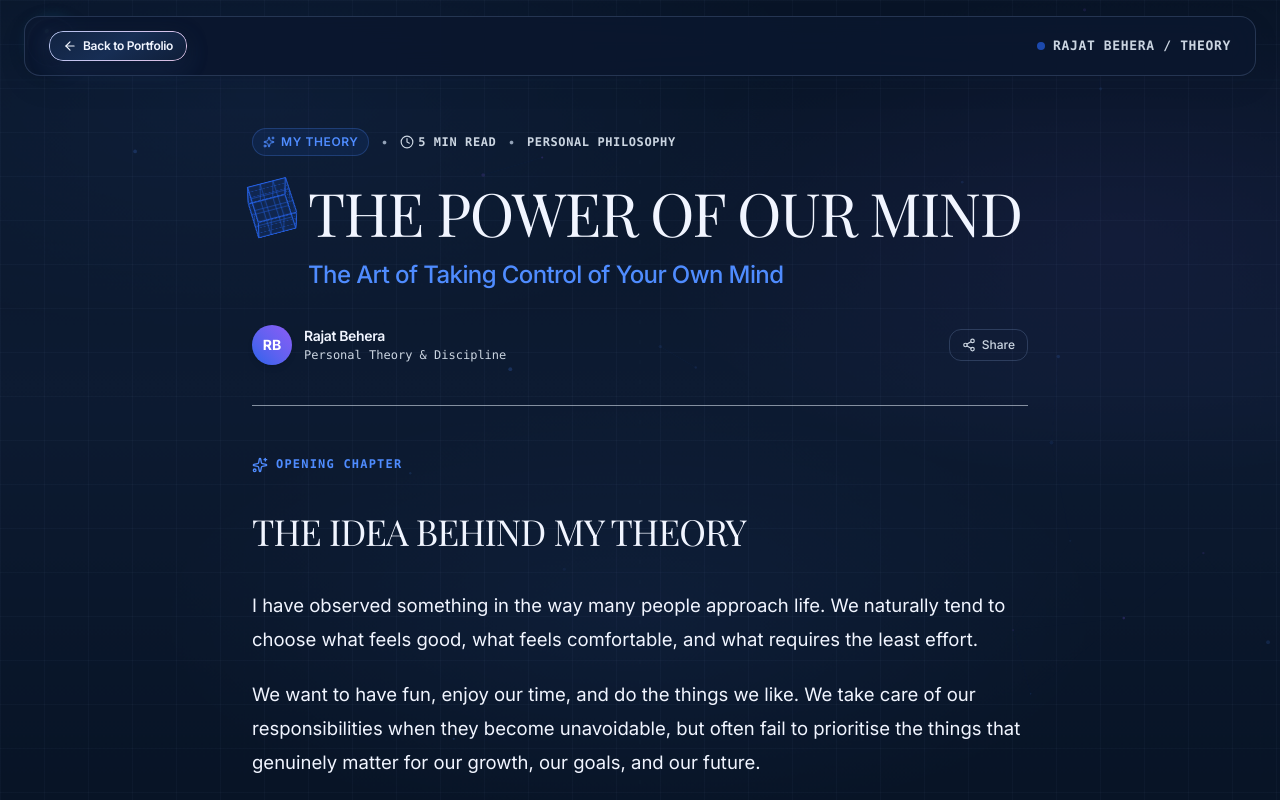
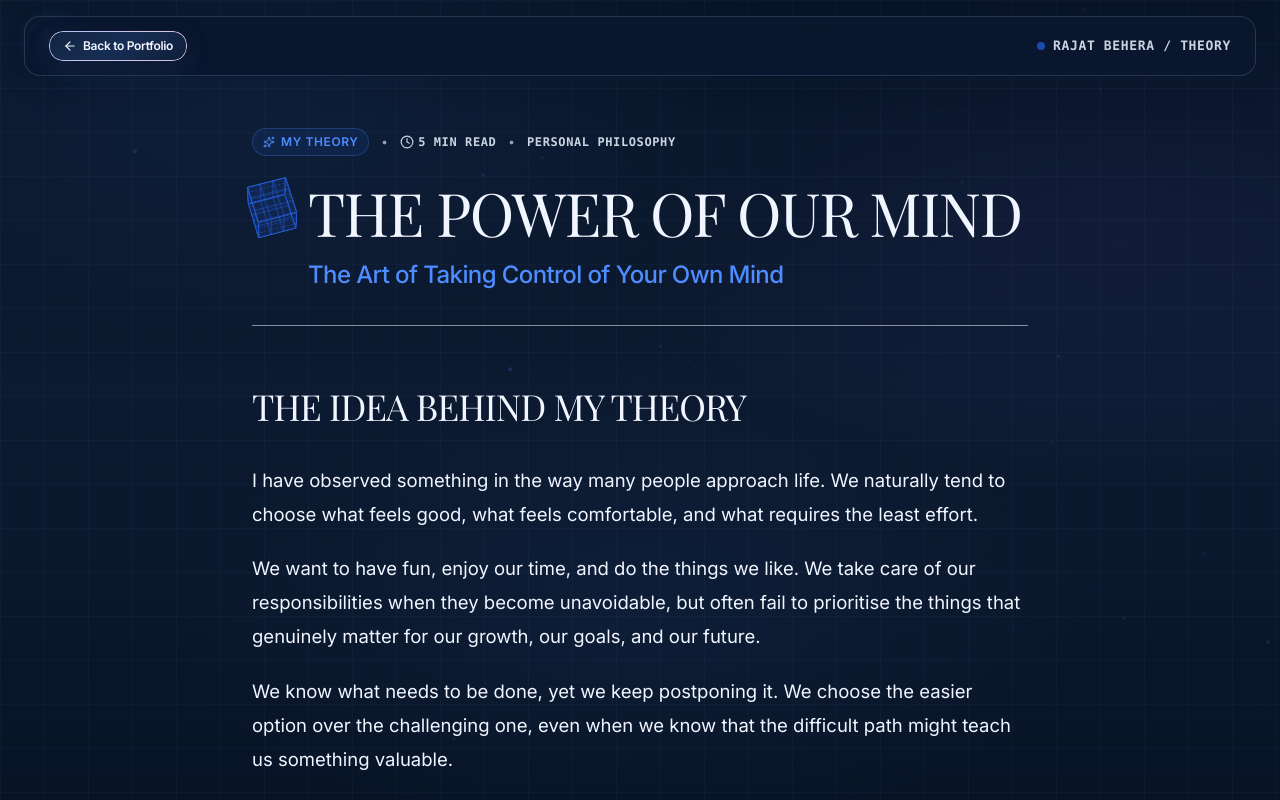
Before and after one commit to rajatbehera05/MyPortfolio, a React (Vite) app: page /theory in a window 1280 px wide. Shown: the top 800 px of the page. Built offline with nearby package versions, Linux system fonts and the light colour scheme; a web font is replaced by a local one.

Commit message:
fix(theory): remove author card, share button, and opening chapter badge for clean header layout

```diff
--- a/src/pages/TheoryPage.jsx
+++ b/src/pages/TheoryPage.jsx
@@ -4,7 +4,6 @@ import {
   Sparkles,
   ArrowLeft,
   Clock,
-  Share2,
   Compass,
   Flame,
   ShieldCheck,
@@ -34,23 +33,6 @@ export default function TheoryPage() {
 
   const handleBackToHome = () => {
     navigate('/');
-  };
-
-  const handleShare = async () => {
-    if (typeof navigator !== 'undefined' && navigator.share) {
-      try {
-        await navigator.share({
-          title: 'THE POWER OF OUR MIND — Rajat Behera',
-          text: 'The Art of Taking Control of Your Own Mind by Rajat Behera.',
-          url: window.location.href,
-        });
-      } catch {
-        // Fallback silently if share was dismissed
-      }
-    } else if (typeof navigator !== 'undefined' && navigator.clipboard) {
-      navigator.clipboard.writeText(window.location.href);
-      alert('Link copied to clipboard!');
-    }
   };
 
   return (
@@ -104,7 +86,7 @@ export default function TheoryPage() {
       <main className="relative z-10 pt-24 sm:pt-28 md:pt-32 pb-24 max-w-[840px] mx-auto px-4 sm:px-8">
 
         {/* Article Header & Metadata */}
-        <header className="space-y-6 pb-10 border-b border-[#D5DFEB]/60">
+        <header className="space-y-6 pb-8 border-b border-[#D5DFEB]/60">
           <div className="flex flex-wrap items-center gap-2.5 sm:gap-3 text-[12px] font-semibold tracking-wider uppercase">
             <span className="inline-flex items-center gap-1.5 px-2.5 py-1 rounded-full bg-[#2563EB]/10 text-[#2563EB] border border-[#2563EB]/25">
               <Sparkles className="w-3 h-3" />
@@ -140,39 +122,13 @@ export default function TheoryPage() {
               </h2>
             </div>
           </div>
-
-          <div className="flex items-center justify-between pt-2">
-            <div className="flex items-center gap-3">
-              <div className="w-10 h-10 rounded-full bg-gradient-to-tr from-[#2563EB] to-[#8B5CF6] flex items-center justify-center text-white font-bold text-sm shadow-md">
-                RB
-              </div>
-              <div>
-                <p className="text-[14px] font-semibold tracking-tight">Rajat Behera</p>
-                <p className="text-[12px] text-[#64748B] font-mono">Personal Theory &amp; Discipline</p>
-              </div>
-            </div>
-
-            <button
-              type="button"
-              onClick={handleShare}
-              className="inline-flex items-center gap-1.5 px-3 py-1.5 rounded-xl text-[12px] font-medium border border-[#D5DFEB] hover:border-[#2563EB]/40 transition-colors cursor-pointer text-[#475569] hover:text-[#0F172A] [data-theme='night']_&:text-[#A9B8D0] [data-theme='night']_&:hover:text-white"
-            >
-              <Share2 className="w-3.5 h-3.5" />
-              <span>Share</span>
-            </button>
-          </div>
         </header>
 
         {/* Article Body */}
         <article className="mt-10 sm:mt-12 space-y-12 sm:space-y-16 text-[16.5px] sm:text-[18px] leading-[1.8] font-normal">
 
-          {/* SECTION 1: THE IDEA BEHIND MY THEORY (Opening Chapter) */}
+          {/* SECTION 1: THE IDEA BEHIND MY THEORY */}
           <section className="space-y-6">
-            <div className="flex items-center gap-2 text-[#2563EB] [data-theme='night']_&:text-[#60A5FA]">
-              <Sparkles className="w-4 h-4 shrink-0" />
-              <span className="font-mono text-[11px] sm:text-[12px] font-bold tracking-widest uppercase">Opening Chapter</span>
-            </div>
-
             <h2 className="font-editorial-serif text-[26px] sm:text-[32px] md:text-[36px] font-normal tracking-tight uppercase">
               THE IDEA BEHIND MY THEORY
             </h2>
```
